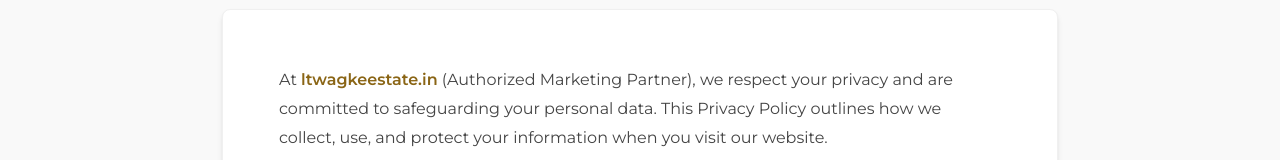
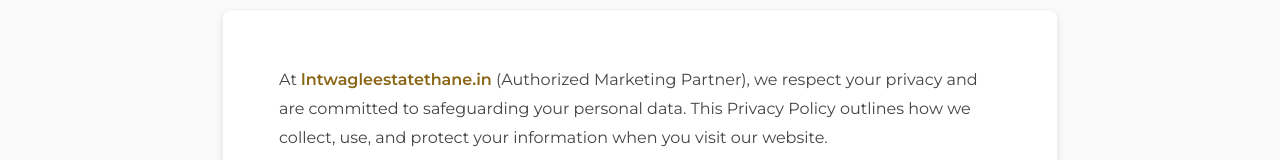
Before and after one commit to vineet-proptiger/L-T-Wagle-Estate, a Next.js app: page /privacy-policy in a window 1280 px wide. Shown: the part 377-537 px from the top of the page. Built offline with nearby package versions, Linux system fonts and the light colour scheme.

Commit message:
feat: add privacy policy page with data collection and tracking details

```diff
--- a/app/privacy-policy/page.js
+++ b/app/privacy-policy/page.js
@@ -89,12 +89,12 @@
             <p className="mb-6 sm:mb-8 text-sm sm:text-base" style={{ lineHeight: 1.8, color: '#444', fontFamily: 'var(--font-jost), Jost, sans-serif' }}>
               At{' '}
               <a
-                href="https://ltwagkeestate.in/"
+                href="https://lntwagleestatethane.in"
                 target="_blank"
                 rel="noopener noreferrer"
                 style={{ color: 'var(--color-gold-dark)', fontWeight: '600' }}
               >
-                ltwagkeestate.in
+                lntwagleestatethane.in
               </a>{' '}
               (Authorized Marketing Partner), we respect your privacy and are committed to safeguarding your personal data. This Privacy Policy outlines how we collect, use, and protect your information when you visit our website.
             </p>
```
